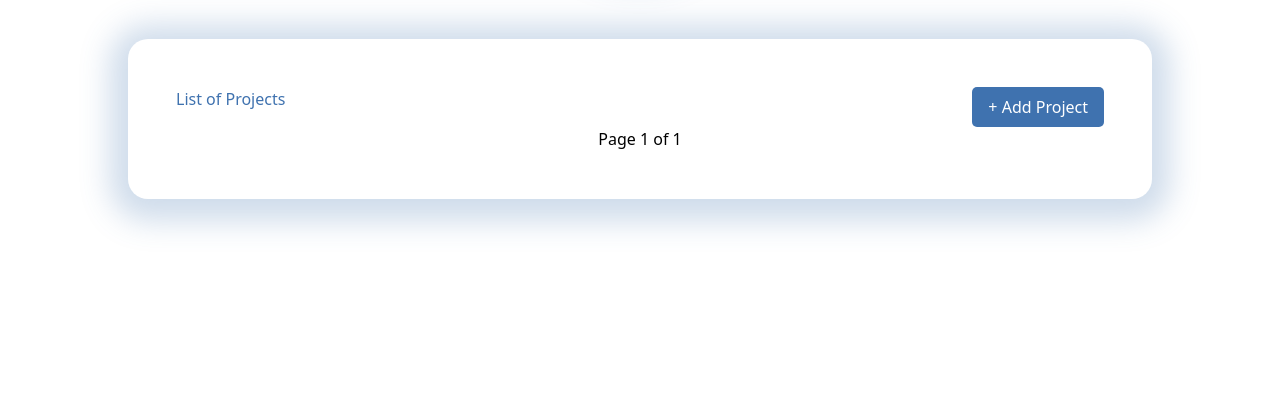
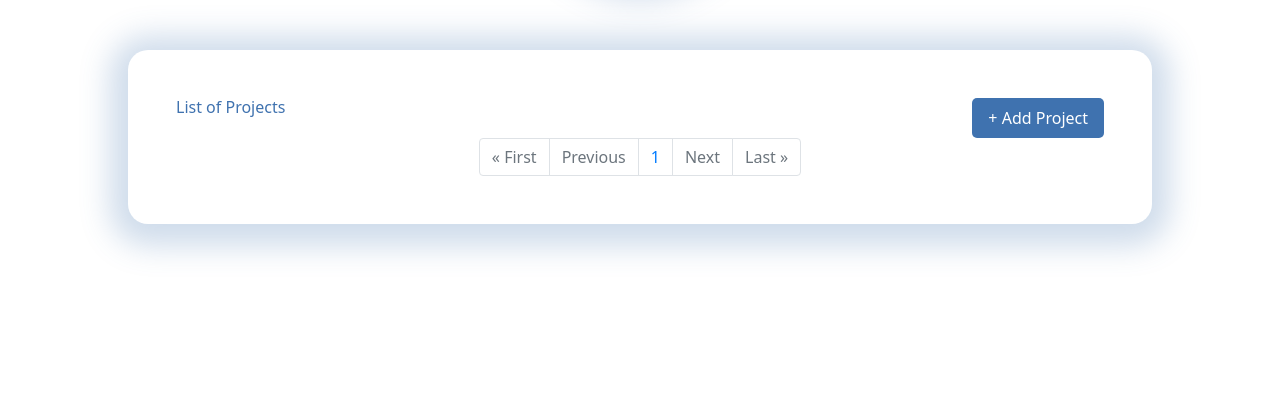
Before and after one commit to abramwf/SPETICTS, a Django app: page / in a window 1280 px wide. Shown: the part 347-763 px from the top of the page. Run offline with Django 5.2, Linux system fonts and the light colour scheme; data that the repository does not hold is empty; some libraries are stand-ins or nearby versions.

Commit message:
Update design pagenation

```diff
--- a/analyticts/templates/dashboard.html
+++ b/analyticts/templates/dashboard.html
@@ -7,6 +7,7 @@
     {% load static %}
     <link rel="stylesheet" href="{% static 'styles/profile.css' %}">
     <link rel="stylesheet" href="https://cdn.jsdelivr.net/npm/bootstrap-icons@1.11.3/font/bootstrap-icons.min.css">
+    <link href="https://stackpath.bootstrapcdn.com/bootstrap/4.5.2/css/bootstrap.min.css" rel="stylesheet">
     <link href="https://cdn.jsdelivr.net/npm/tailwindcss@2.2.19/dist/tailwind.min.css" rel="stylesheet">
     <script src="https://cdn.plot.ly/plotly-latest.min.js"></script>
     <style>
@@ -22,7 +23,7 @@
                 </div>
                 <div class="hidden md:flex items-center space-x-4">
                     <a href="home" class="text-red-500 hover:text-white">Logout</a>
-                    <img src="../image/WhatsApp Image 2024-05-16 at 03.39.27.jpeg" alt="Profile Picture" class="h-8 w-8 rounded-full">
+                    <img src={% static "media/image/WhatsApp Image 2024-05-16 at 03.39.27.jpeg" %} alt="Profile Picture" class="h-8 w-8 rounded-full">
                 </div>
                 <div class="md:hidden">
                     <button class="text-gray-300 hover:text-white focus:outline-none">
@@ -38,7 +39,7 @@
     <div class="box">
         <div class="profile-pic-container">
             <div class="profile-pic">
-                <img src="{% static 'WhatsApp Image 2024-05-16 at 03.39.27.jpeg' %}" alt="" srcset="">
+                <img src="{% static 'media/image/WhatsApp Image 2024-05-16 at 03.39.27.jpeg' %}" alt="" srcset="">
             </div>
             <div class="profile-short-info">
                 <h1>Hi, M. Farid Fatchur Rohmad!</h1>
@@ -65,18 +66,30 @@
                             </div>
                         </div>
                     {% endfor %}
-                    {% if transcriptions.has_previous %}
-                        <a href="?page=1">&laquo First</a>
-                        <a href="?page={{ transcriptions.previous_page_number }}">Previous</a>
-                    {% endif %}
+                </div>
+                <nav aria-label="Page navigation example">
+                    <ul class="pagination justify-content-center">
+                        {% if transcriptions.has_previous == False %}
+                            <li class="page-item disabled"><a class="page-link" href="#">&laquo First</a></li>
+                            <li class="page-item disabled"><a class="page-link" href="#">Previous</a></li>
+                        {% else %}
+                            <li class="page-item"><a class="page-link" href="?page=1">&laquo First</a></li>
+                            <li class="page-item"><a class="page-link" href="?page={{ transcriptions.previous_page_number }}">Previous</a></li>
+                        {% endif %}
 
-                    Page {{ transcriptions.number }} of {{ transcriptions.paginator.num_pages }}
+                        {% for i in nums %}
+                            <li class="page-item"><a class="page-link" href="?page={{ forloop.counter }}">{{ forloop.counter }}</a></li>
+                        {% endfor %}
 
-                    {% if transcriptions.has_next %}
-                        <a href="?page={{ transcriptions.next_page_number }}">Next</a>
-                        <a href="?page={{ transcriptions.paginator.num_pages }}">Last &raquo</a>
-                    {% endif %}
-                </div>
+                        {% if transcriptions.has_next %}
+                            <li class="page-item"><a class="page-link" href="?page={{ transcriptions.next_page_number }}">Next</a></li>
+                            <li class="page-item"><a class="page-link" href="?page={{ transcriptions.paginator.num_pages }}">Last &raquo</a></li>
+                        {% else %}
+                            <li class="page-item disabled"><a class="page-link" href="#">Next</a></li>
+                            <li class="page-item disabled"><a class="page-link" href="#">Last &raquo</a></li>
+                        {% endif %}
+                    </ul>
+                </nav>
             </div>
         </div>
     </div>
--- a/analyticts/views.py
+++ b/analyticts/views.py
@@ -15,8 +15,9 @@ def main(request):
     p = Paginator(Transcribe.objects.all(), 3)
     page = request.GET.get('page')
     transcriptions = p.get_page(page)
+    nums = "a"*transcriptions.paginator.num_pages
 
-    return render(request, 'dashboard.html', {'transcriptions':transcriptions})
+    return render(request, 'dashboard.html', {'transcriptions':transcriptions, 'nums':nums})
 
 def inputTest(request):
     return render(request, 'test-input.html')
```
